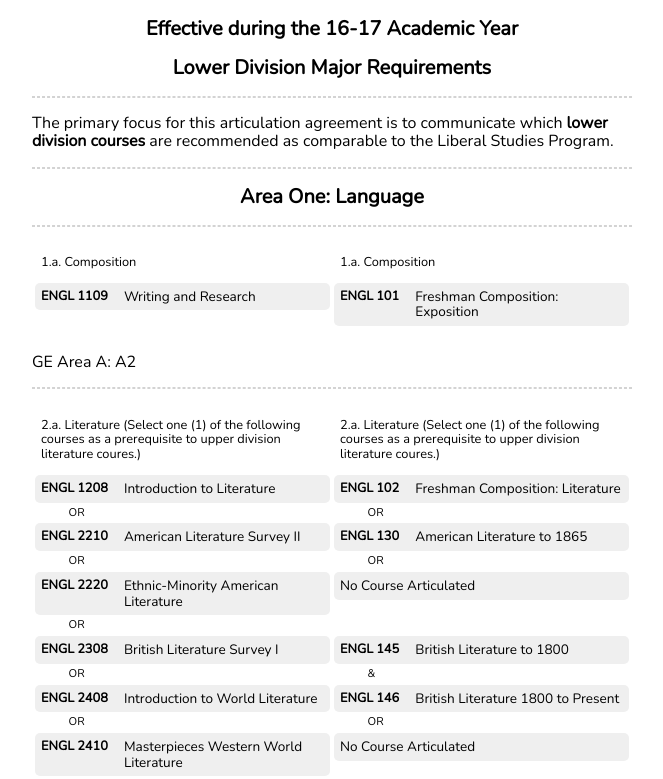
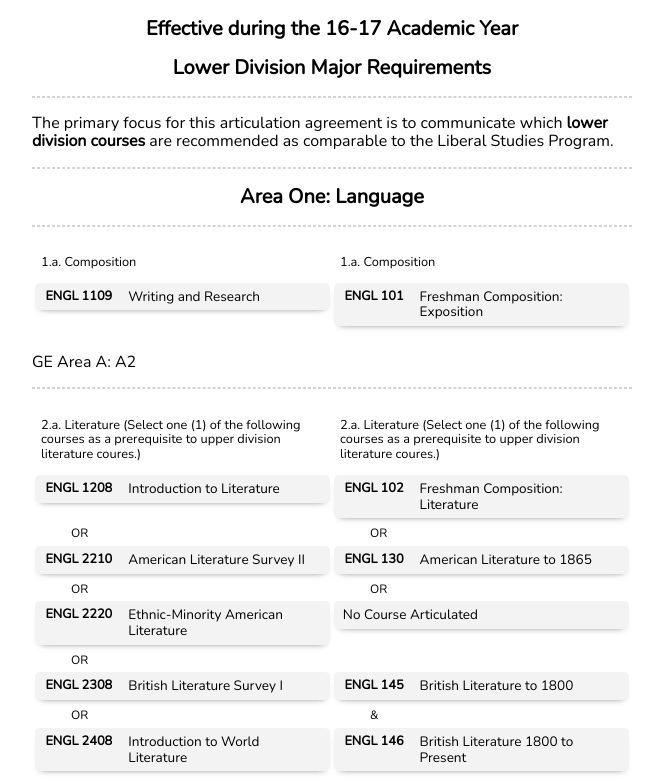
Before and after one commit to karinassuni/assist-fun, a Vue app: page / in a window 1280 px wide. Shown: the top 779 px of the page, without its empty margins (308-971 px from the left). Built offline with nearby package versions, Linux system fonts and the light colour scheme.

Commit message:
Perfect style.
- Increase OperatorToken font size
- Adjust OperatorToken margins accordingly
- Add left and right padding to CourseToken
- Add drop shadow to CourseToken
- Lighten CourseToken background-color accordingly
- Remove redundant CSS in .token

```diff
--- a/src/components/articulation/tokens/CourseToken.vue
+++ b/src/components/articulation/tokens/CourseToken.vue
@@ -28,9 +28,12 @@ export default {
 <style>
 .course {
   display: flex;
-  padding: 6px;
-  background-color: #efefef;
+  padding: 6px 0.65em 6px 0.65em;
+  background-color: #f3f3f3;
   border-radius: 5px;
+  -webkit-box-shadow: 0px 4px 7px -6px rgba(0,0,0,0.7);
+  -moz-box-shadow: 0px 4px 7px -6px rgba(0,0,0,0.7);
+  box-shadow: 0px 4px 7px -6px rgba(0,0,0,0.7);
 }
 
 .code {
--- a/src/components/articulation/tokens/NonArticulationToken.vue
+++ b/src/components/articulation/tokens/NonArticulationToken.vue
@@ -13,10 +13,13 @@ export default {
 
 <style>
 .non-articulation {
-  padding: 6px;
-  background-color: #efefef;
+  font-size: 0.85em;
+  padding: 6px 0.65em 6px 0.65em;
+  background-color: #f3f3f3;
   border-radius: 5px;
-  font-size: 0.85em;
+  -webkit-box-shadow: 0px 4px 7px -6px rgba(0,0,0,0.7);
+  -moz-box-shadow: 0px 4px 7px -6px rgba(0,0,0,0.7);
+  box-shadow: 0px 4px 7px -6px rgba(0,0,0,0.7);
 }
 
 .non-articulation-large {
--- a/src/components/articulation/tokens/OperatorToken.vue
+++ b/src/components/articulation/tokens/OperatorToken.vue
@@ -30,7 +30,9 @@ export default {
 <style>
 .operator {
   margin-left: 3.0em;
-  font-size: 0.7em;
+  font-size: 0.75em;
+  padding-top: calc(4px + 1px);
+  padding-bottom: 1px;
 }
 
 .to-operator {
--- a/src/components/articulation/tokens/Token.vue
+++ b/src/components/articulation/tokens/Token.vue
@@ -40,8 +40,6 @@ export default {
 
 <style>
 .token {
-  width: 50%;
-  max-width: 800px;
   vertical-align: top;
 }
 
@@ -52,12 +50,4 @@ export default {
   padding: 6px;
   font-size: 0.8em;
 }
-
-
-@media (max-width: 300px) {
-  .token {
-    width: 50%;
-    min-width: 160px;
-  }
-}
 </style>
```
